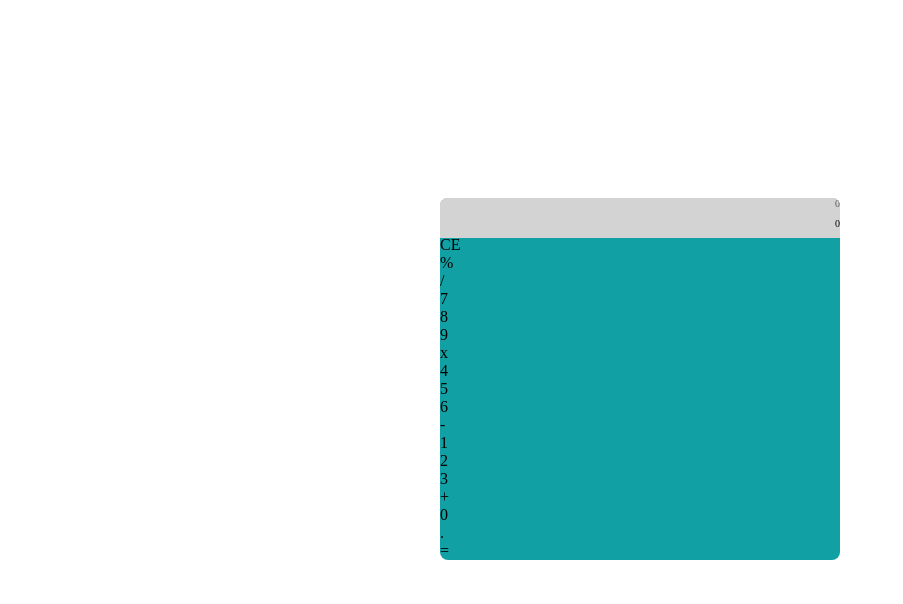
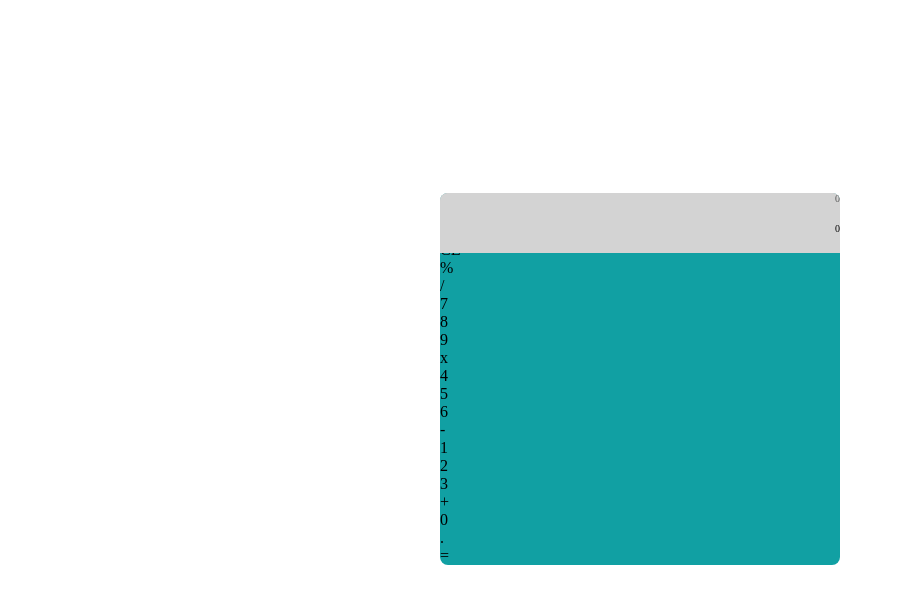
Before and after one commit to akur15/miniprojectcalculator, a plain HTML site: page index.html in a window 1280 px wide. Shown: the part 48-652 px from the top of the page, without its empty margins (0-903 px from the left). Drawn offline with Linux system fonts and the light colour scheme.

Commit message:
Update index.css

```diff
--- a/index.css
+++ b/index.css
@@ -24,7 +24,7 @@ section{
 }
 .display{
   background-color:lightgray;
-  height:20px;
+  height:30px;
   width:100%;
   text-align:right;
   font-size:10px;
@@ -32,12 +32,12 @@ section{
 }
 .display-history{
   opacity:0.4;
-  font-size:20px
+  font-size:10px
 }
 .temp-result{
   position:absolute;
   left:10px;
   bottom:0;
-  font-size:20px;
+  font-size:10px;
   opacity:0.4;
 }
```
